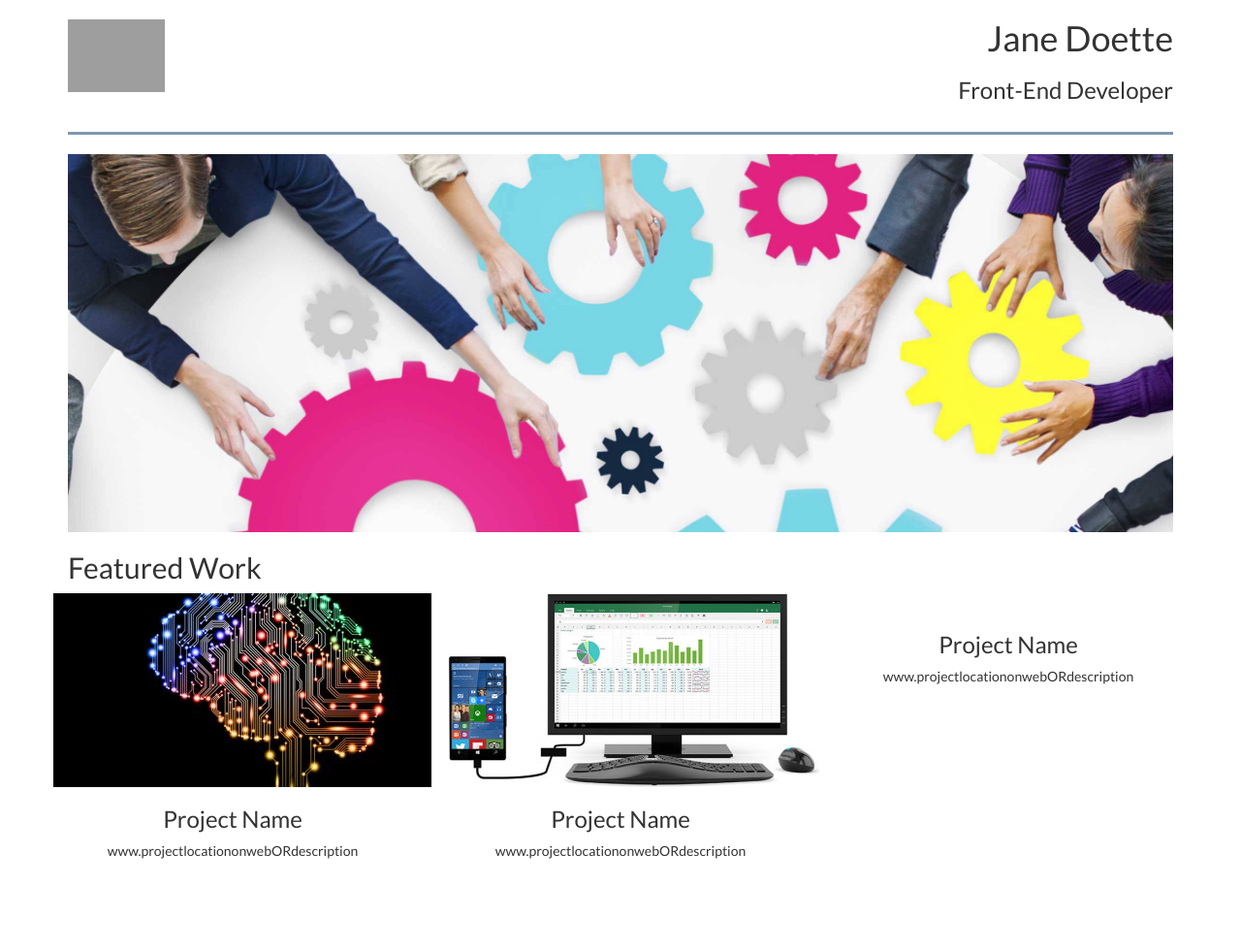
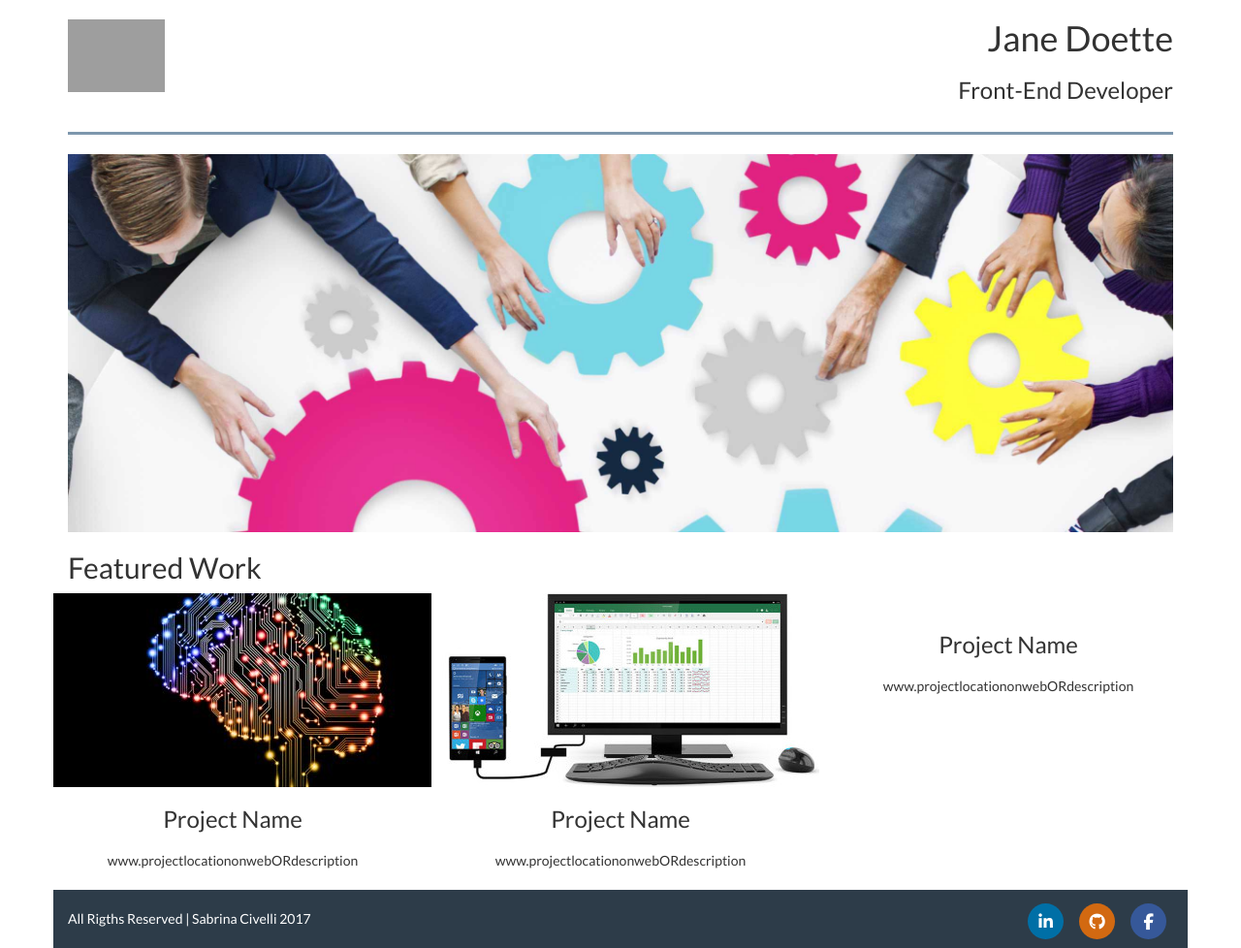
Before and after one commit to sctkusel/portfolio-project, a website: page index.html in a window 1280 px wide. Shown: the whole page at 97% size. Before the commit the page ends 898 px from the top, so only its background shows below. Drawn offline with nearby package versions, Linux system fonts and the light colour scheme; grey boxes are pictures that could not be loaded.

Commit message:
Created Footer element and added styles

```diff
--- a/css/styles.css
+++ b/css/styles.css
@@ -13,6 +13,10 @@ body {
   text-align: center;
 }
 
+.align-left {
+  text-align: left;
+}
+
 .logo {
   margin-top: 20px;
   width: 100px;
@@ -21,3 +25,97 @@ body {
 .separator {
   border-top: 3px solid #7d97ad;
 }
+
+/*Footer*/
+.footer {
+  background-color: #2d3c49;
+  color: #fff;
+  height: 60px;
+}
+
+p {
+  margin: 20px 0;
+}
+
+.icon.circle {
+    -moz-transition: all 0.2s ease-in-out;
+    -webkit-transition: all 0.2s ease-in-out;
+    -ms-transition: all 0.2s ease-in-out;
+    transition: all 0.2s ease-in-out;
+    border: 0;
+    border-radius: 100%;
+    display: inline-block;
+    font-size: 1.20em;
+    height: 2.20em;
+    line-height: 2.25em;
+    text-align: center;
+    text-decoration: none;
+    width: 2.20em;
+    margin: 0.8em 0.4em 0;
+}
+
+.icon {
+    text-decoration: none;
+    position: relative;
+}
+
+.icon.circle.fa-linkedin:hover {
+    background: #4F90BE;
+}
+
+.icon.circle.fa-linkedin {
+    background: #006fa6;
+    color: #fff;
+}
+
+.icon.circle.fa-github:hover {
+    background: #d19e6f;
+}
+
+.icon.circle.fa-github {
+    background: #d26911;
+    color: #fff;
+}
+
+.icon.circle.fa-facebook:hover {
+    background: #829bc9;
+}
+
+.icon.circle.fa-facebook {
+    background: #365899;
+    color: #fff;
+}
+
+.icon.circle:hover {
+    top: -0.2em;
+}
+
+.icon>.label {
+    display: none;
+}
+
+.icon:before {
+    -moz-osx-font-smoothing: grayscale;
+    -webkit-font-smoothing: antialiased;
+    font-family: FontAwesome;
+    font-style: normal;
+    font-weight: normal;
+    text-transform: none !important;
+}
+
+.fa-linkedin:before {
+    content: "\f0e1";
+}
+
+.fa-facebook-f:before,
+.fa-facebook:before {
+    content: "\f09a";
+}
+
+*,
+*:before,
+*:after {
+    -moz-box-sizing: border-box;
+    -webkit-box-sizing: border-box;
+    box-sizing: border-box;
+}
--- a/index.html
+++ b/index.html
@@ -4,6 +4,7 @@
     <meta charset="utf-8">
     <meta name="viewport" content="width=device-width, initial-scale=1">
     <title>Portfolio Site</title>
+    <script src="https://use.fontawesome.com/e5af4538dd.js"></script>
     <link rel="stylesheet" href="https://maxcdn.bootstrapcdn.com/bootstrap/3.3.7/css/bootstrap.min.css">
     <link href="css/styles.css" rel="stylesheet">
   </head>
@@ -58,6 +59,23 @@
           </article>
         </div>
       </section>
+      <footer class="row footer">
+        <div class="col-xs-6">
+          <p class="align-left">All Rigths Reserved | Sabrina Civelli 2017</p>
+        </div>
+        <div class="col-xs-6 align-right">
+          <a target="_blank" href="https://www.linkedin.com/in/sabrina-civelli/">
+            <i class="icon circle fa fa-linkedin" aria-hidden="true"></i>
+          </a>
+          <a target="_blank" href="https://github.com/sctkusel">
+            <i class="icon circle fa fa-github" aria-hidden="true"></i>
+          </a>
+          <a target="_blank" href="https://www.facebook.com/sabrina.civelli.7">
+            <i class="icon circle fa fa-facebook" aria-hidden="true"></i>
+          </a>
+        </div>
+      </footer>
     </main>
+
   </body>
 </html>
```
